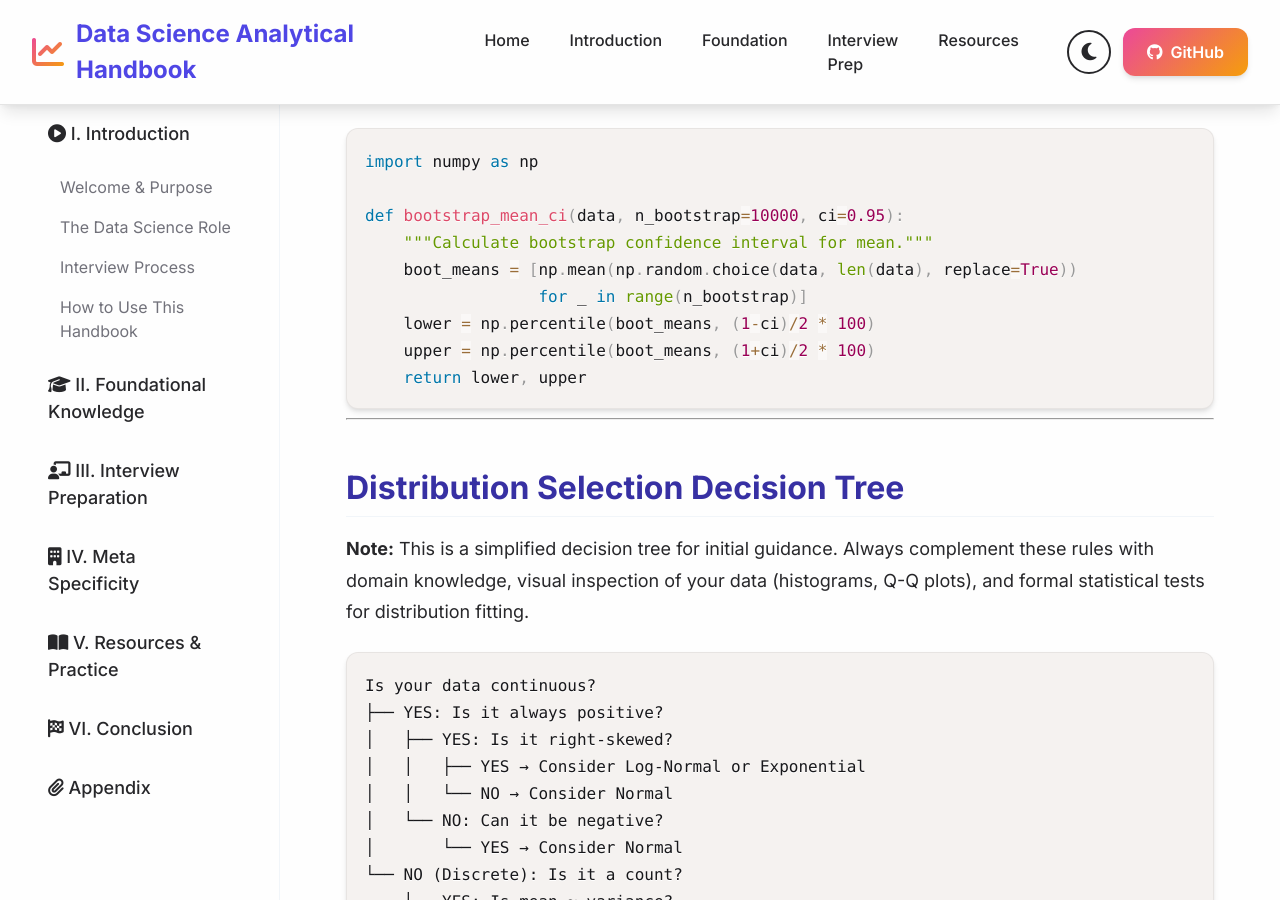
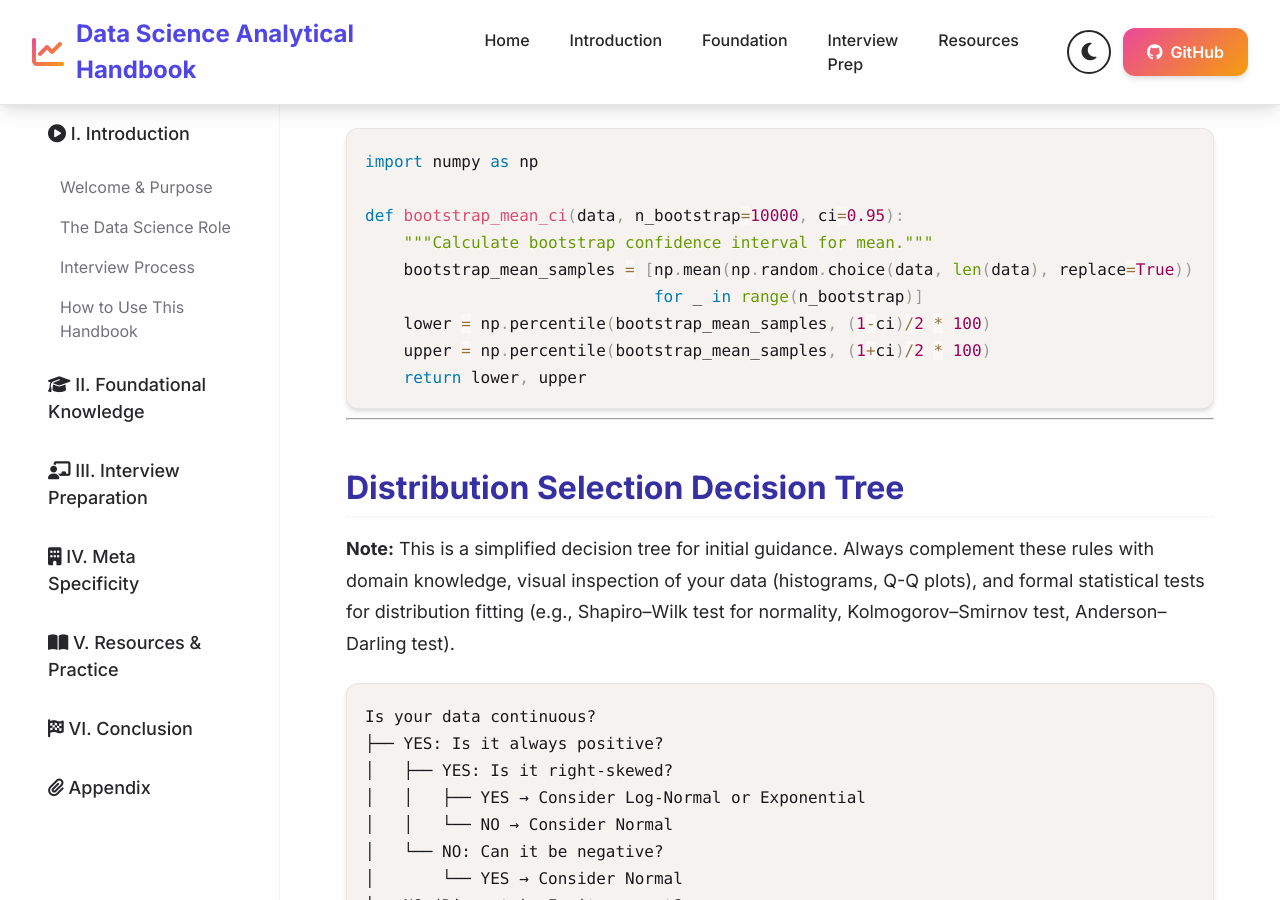
Before and after one commit to moshesham/Data-Science-Analytical-Handbook, a Jekyll site: the page built from supplementary/real-world-data-distributions.md, in a window 1280 px wide and 900 px high, scrolled down 6677 px. Built offline with Jekyll 4.4.1, drawn with Linux system fonts in a browser that asks for light colours; nearby versions of some CDN libraries; our own code applies the rules of GitHub Pages for plain Markdown files.

Commit message:
Address review feedback: improve variable naming and add statistical test examples
Co-authored-by: moshesham <7207587+moshesham@users.noreply.github.com>

````diff
--- a/supplementary/real-world-data-distributions.md
+++ b/supplementary/real-world-data-distributions.md
@@ -202,10 +202,10 @@ import numpy as np
 
 def bootstrap_mean_ci(data, n_bootstrap=10000, ci=0.95):
     """Calculate bootstrap confidence interval for mean."""
-    boot_means = [np.mean(np.random.choice(data, len(data), replace=True))
-                  for _ in range(n_bootstrap)]
-    lower = np.percentile(boot_means, (1-ci)/2 * 100)
-    upper = np.percentile(boot_means, (1+ci)/2 * 100)
+    bootstrap_mean_samples = [np.mean(np.random.choice(data, len(data), replace=True))
+                              for _ in range(n_bootstrap)]
+    lower = np.percentile(bootstrap_mean_samples, (1-ci)/2 * 100)
+    upper = np.percentile(bootstrap_mean_samples, (1+ci)/2 * 100)
     return lower, upper
 ```
 
@@ -213,7 +213,7 @@ def bootstrap_mean_ci(data, n_bootstrap=10000, ci=0.95):
 
 ## Distribution Selection Decision Tree
 
-> **Note:** This is a simplified decision tree for initial guidance. Always complement these rules with domain knowledge, visual inspection of your data (histograms, Q-Q plots), and formal statistical tests for distribution fitting.
+> **Note:** This is a simplified decision tree for initial guidance. Always complement these rules with domain knowledge, visual inspection of your data (histograms, Q-Q plots), and formal statistical tests for distribution fitting (e.g., Shapiro–Wilk test for normality, Kolmogorov–Smirnov test, Anderson–Darling test).
 
 ```
 Is your data continuous?
````
